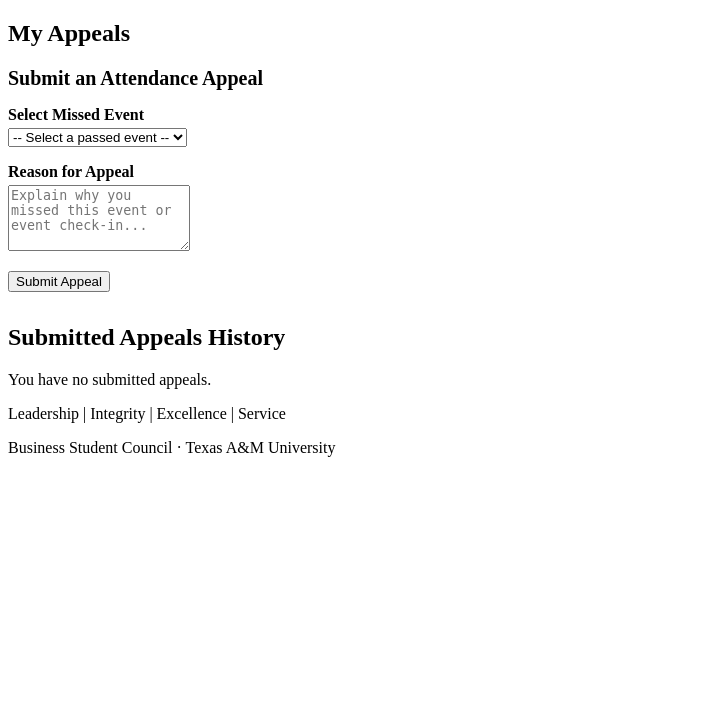
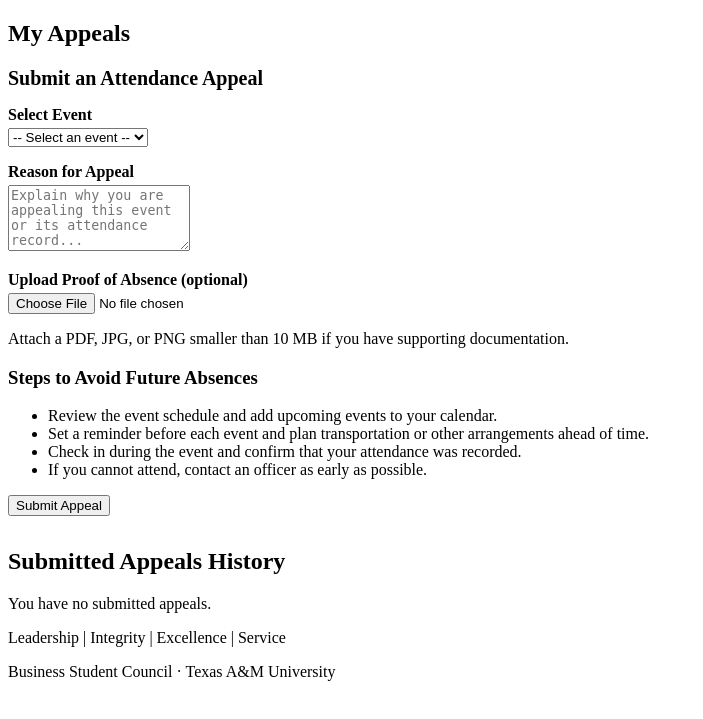
Before and after one commit to loganjaure/BSC, a Rails app: template app/views/appeals/index.html.erb in a window 1280 px wide. Shown: the top 719 px of the page, without its empty margins (0-703 px from the left). Run offline with Rails 7, Linux system fonts and the light colour scheme; the template is opened without the code that fills it, so the values that code supplies are empty; parts of the project's set-up code (start-up, migrations or seed data) failed here and were passed over; some libraries are stand-ins or nearby versions.

Commit message:
Add appeal review features and ActiveStorage file validation specs

```diff
--- a/app/models/appeal.rb
+++ b/app/models/appeal.rb
@@ -2,6 +2,8 @@
 # frozen_string_literal: true
 
 class Appeal < ApplicationRecord
+  has_one_attached :proof
+
   belongs_to :submitting_member, class_name: 'Member', foreign_key: 'submitting_member_id' # rubocop:todo Rails/InverseOf
   belongs_to :reviewed_by_member, class_name: 'Member', foreign_key: 'reviewed_by_member_id', optional: true # rubocop:todo Rails/InverseOf
   belongs_to :event
@@ -15,6 +17,8 @@ class Appeal < ApplicationRecord
   validates :event_id, presence: { message: 'must be selected' }
   validates :appeal_type, presence: true
   validates :reason, presence: { message: 'cannot be empty' }
+  validates :proof, content_type: %w[application/pdf image/jpeg image/png],
+                    size: { less_than: 10.megabytes }
 
   before_validation :set_defaults, on: :create
 
--- a/app/views/admin/appeals/show.html.erb
+++ b/app/views/admin/appeals/show.html.erb
@@ -8,6 +8,9 @@
     <p><strong>Submission Date:</strong> <%= @appeal.created_at.strftime("%B %d, %Y at %I:%M %p") %></p>
     <p><strong>Reasoning:</strong></p>
     <p class="appeal-reason"><%= @appeal.reason %></p>
+    <% if @appeal.proof.attached? %>
+      <p><%= link_to "Download proof of absence", proof_admin_appeal_path(@appeal) %></p>
+    <% end %>
     <p role="status"><strong>Status:</strong> <%= @appeal.status.capitalize %></p>
     <% if @appeal.reviewed_by_member %>
       <p><strong>Reviewed By:</strong> <%= @appeal.reviewed_by_member.name %></p>
--- a/app/views/appeals/index.html.erb
+++ b/app/views/appeals/index.html.erb
@@ -24,16 +24,36 @@
     <%# AC-11.01 & AC-11.02: Submission Form %>
     <%= form_with(model: @appeal, local: true) do |f| %>
       <div style="margin-bottom: 1rem;">
-        <%= f.label :event_id, "Select Missed Event", style: "display: block; font-weight: bold; margin-bottom: 0.25rem;" %>
-        <%= f.collection_select :event_id, @passed_events, :id, :event_name,
-            { prompt: "-- Select a passed event --" },
+        <%= f.label :event_id, "Select Event", style: "display: block; font-weight: bold; margin-bottom: 0.25rem;" %>
+        <%= f.select :event_id,
+            grouped_options_for_select([
+              ["Past Events", @past_event_options],
+              ["Upcoming Events", @upcoming_event_options]
+            ], @appeal.event_id),
+            { prompt: "-- Select an event --" },
             { class: "bsc-input" } %>
       </div>
 
       <div style="margin-bottom: 1rem;">
         <%= f.label :reason, "Reason for Appeal", style: "display: block; font-weight: bold; margin-bottom: 0.25rem;" %>
-        <%= f.text_area :reason, rows: 4, placeholder: "Explain why you missed this event or event check-in...", class: "bsc-input" %>
+        <%= f.text_area :reason, rows: 4, placeholder: "Explain why you are appealing this event or its attendance record...", class: "bsc-input" %>
       </div>
+
+      <div style="margin-bottom: 1rem;">
+        <%= f.label :proof, "Upload Proof of Absence (optional)", style: "display: block; font-weight: bold; margin-bottom: 0.25rem;" %>
+        <%= f.file_field :proof, accept: "application/pdf,image/jpeg,image/png", class: "bsc-input" %>
+        <p>Attach a PDF, JPG, or PNG smaller than 10 MB if you have supporting documentation.</p>
+      </div>
+
+      <aside class="bsc-panel" aria-labelledby="avoid-absence-heading">
+        <h3 id="avoid-absence-heading">Steps to Avoid Future Absences</h3>
+        <ul>
+          <li>Review the event schedule and add upcoming events to your calendar.</li>
+          <li>Set a reminder before each event and plan transportation or other arrangements ahead of time.</li>
+          <li>Check in during the event and confirm that your attendance was recorded.</li>
+          <li>If you cannot attend, contact an officer as early as possible.</li>
+        </ul>
+      </aside>
 
       <div>
         <%= f.submit "Submit Appeal", class: "bsc-btn" %>
--- a/config/routes.rb
+++ b/config/routes.rb
@@ -37,7 +37,9 @@ Rails.application.routes.draw do
   delete '/admin/members/:id', to: 'admin#destroy_member'
 
   namespace :admin do
-    resources :appeals, only: [ :index, :show, :update ]
+    resources :appeals, only: [ :index, :show, :update ] do
+      get :proof, on: :member
+    end
     resources :categories
     resources :semesters, only: [ :create ]
     resources :events
```
Also changed, not shown: app/controllers/admin/appeals_controller.rb (+10 -1 lines), app/controllers/admin/semesters_controller.rb (added, +25 -0 lines), app/controllers/appeals_controller.rb (+11 -3 lines), db/migrate/20261031145738_create_active_storage_tables.rb (added, +38 -0 lines), spec/helpers/admin_helper_spec.rb (deleted, +0 -15 lines), spec/helpers/members_helper_spec.rb (deleted, +0 -15 lines), spec/requests/admin_appeal_review_spec.rb (+54 -0 lines), spec/requests/admin_features_spec.rb (+29 -0 lines), spec/views/admin/index.html.erb_spec.rb (deleted, +0 -5 lines), spec/views/members/edit.html.erb_spec.rb (deleted, +0 -5 lines), spec/views/members/show.html.erb_spec.rb (deleted, +0 -5 lines), spec/views/members/update.html.erb_spec.rb (deleted, +0 -5 lines), Gemfile, Gemfile.lock, 1 more files, 1 other file.
